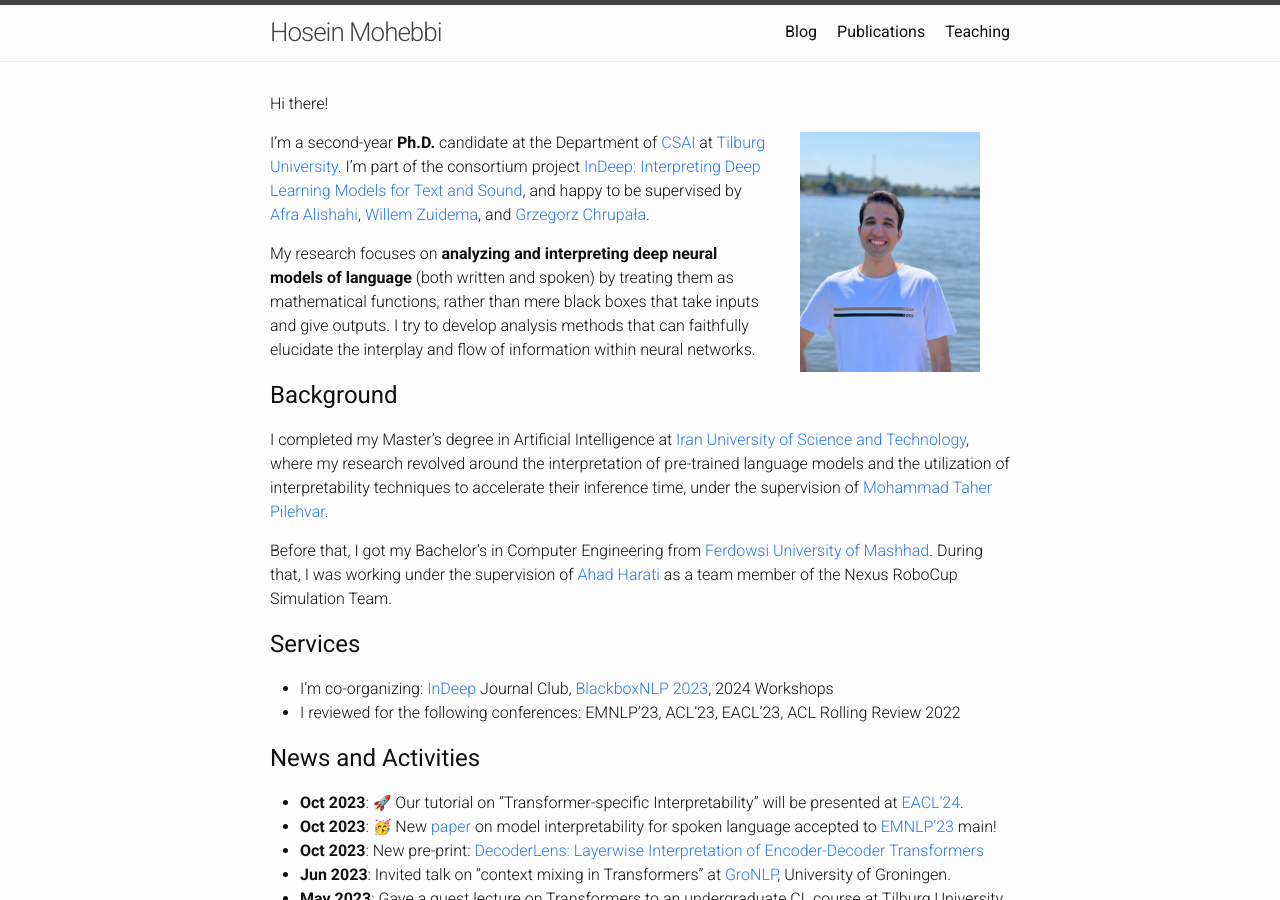
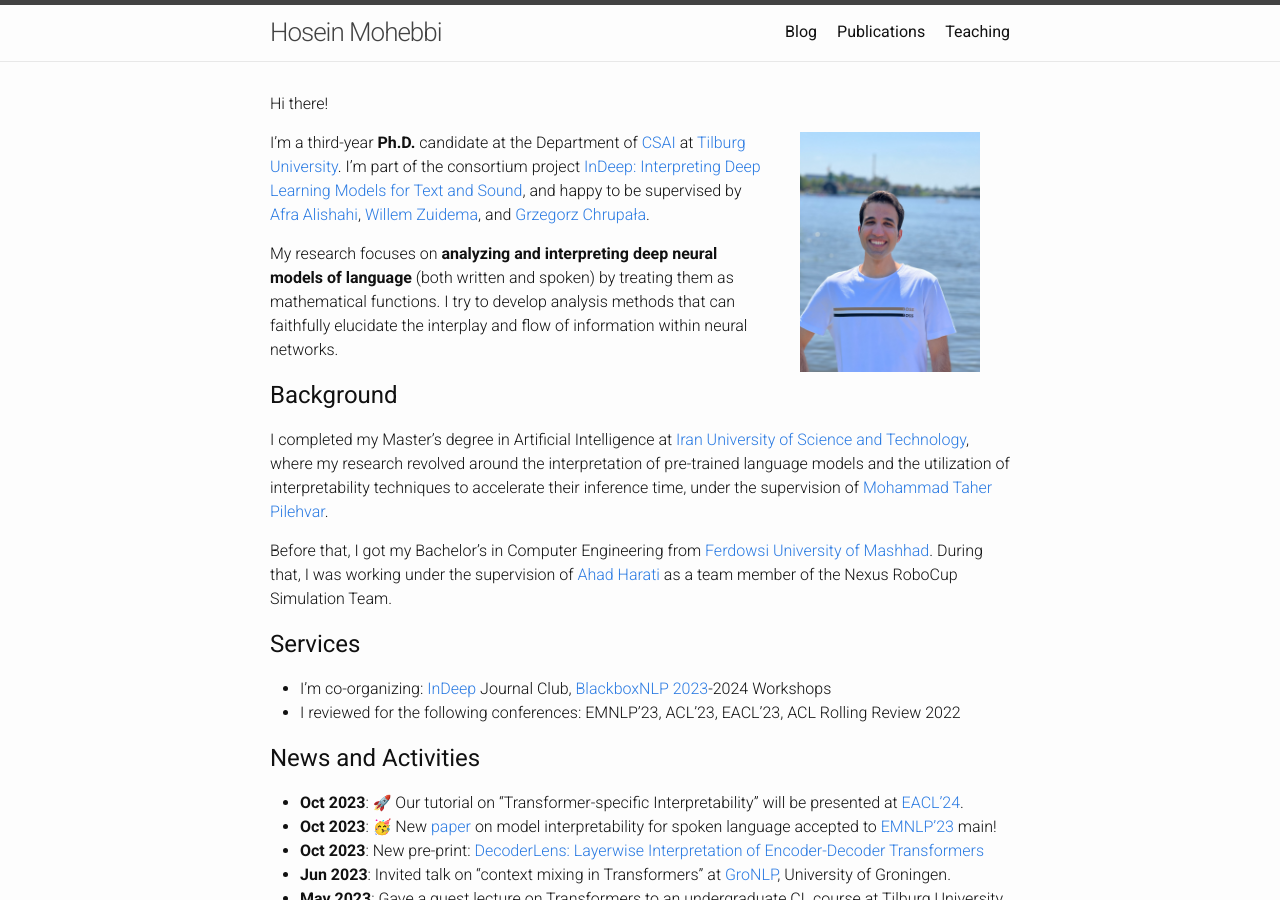
Before and after one commit to hmohebbi/hmohebbi.github.io, a Jekyll site: the page built from index.md, in a window 1280 px wide and 900 px high. Built offline with Jekyll 4.4.1, drawn with Linux system fonts in a browser that asks for light colours; a style sheet for code colours, icons or effects is not loaded.

Commit message:
Update index.md

```diff
--- a/index.md
+++ b/index.md
@@ -22,9 +22,9 @@ layout: default
 
 Hi there!
 
-I'm a second-year __Ph.D.__ candidate at the Department of [CSAI](https://www.tilburguniversity.edu/about/schools/tshd/departments/dca) at [Tilburg University](https://www.tilburguniversity.edu/). I'm part of the consortium project [InDeep: Interpreting Deep Learning Models for Text and Sound](https://projects.illc.uva.nl/indeep/), and happy to be supervised by [Afra Alishahi](http://afra.alishahi.name/), [Willem Zuidema](https://staff.fnwi.uva.nl/w.zuidema/), and [Grzegorz Chrupała](https://grzegorz.chrupala.me/).
+I'm a third-year __Ph.D.__ candidate at the Department of [CSAI](https://www.tilburguniversity.edu/about/schools/tshd/departments/dca) at [Tilburg University](https://www.tilburguniversity.edu/). I'm part of the consortium project [InDeep: Interpreting Deep Learning Models for Text and Sound](https://projects.illc.uva.nl/indeep/), and happy to be supervised by [Afra Alishahi](http://afra.alishahi.name/), [Willem Zuidema](https://staff.fnwi.uva.nl/w.zuidema/), and [Grzegorz Chrupała](https://grzegorz.chrupala.me/).
 
-My research focuses on __analyzing and interpreting deep neural models of language__ (both written and spoken) by treating them as mathematical functions, rather than mere black boxes that take inputs and give outputs. I try to develop analysis methods that can faithfully elucidate the interplay and flow of information within neural networks.
+My research focuses on __analyzing and interpreting deep neural models of language__ (both written and spoken) by treating them as mathematical functions. I try to develop analysis methods that can faithfully elucidate the interplay and flow of information within neural networks.
 
 ## Background
 <!-- ## <span style="color:#424242">Background </span> -->
@@ -35,7 +35,7 @@ Before that, I got my Bachelor’s in Computer Engineering from [Ferdowsi Univer
 
 ## Services
 <!-- ## <span style="color:#424242">Services </span> -->
-* I'm co-organizing: [InDeep](https://projects.illc.uva.nl/indeep/) Journal Club, [BlackboxNLP 2023](https://blackboxnlp.github.io/), 2024 Workshops
+* I'm co-organizing: [InDeep](https://projects.illc.uva.nl/indeep/) Journal Club, [BlackboxNLP 2023](https://blackboxnlp.github.io/)-2024 Workshops
 * I reviewed for the following conferences: EMNLP'23, ACL'23, EACL'23, ACL Rolling Review 2022
 
 ## News and Activities
```
